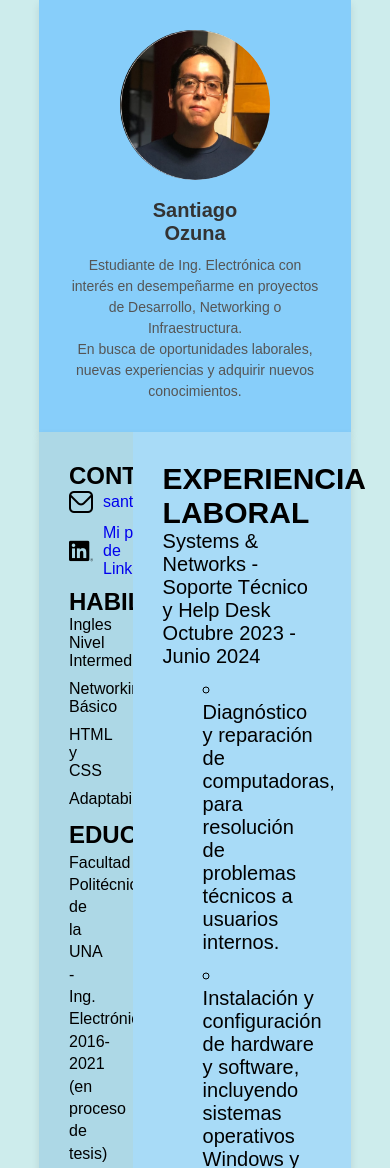
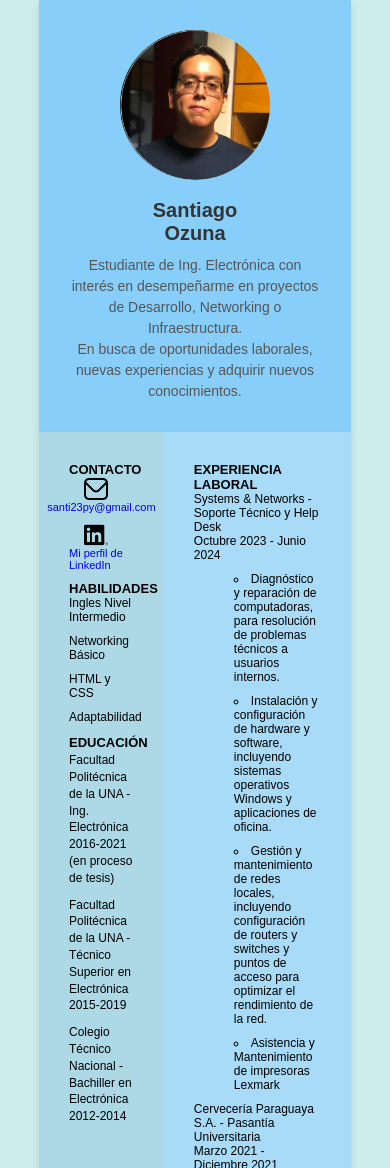
Before and after one commit to DemonTOF/mi_cv_en_CSS, a plain HTML site: page index.html in a window 390 px wide. Shown: the top 1168 px of the page. Drawn offline with Linux system fonts and the light colour scheme.

Commit message:
Agregué cambios al css de modo que sea mas responsivo

```diff
--- a/style.css
+++ b/style.css
@@ -69,6 +69,19 @@
     .perfil-info p {
         font-size: 14px;
     }
+
+    .main h2 {
+        font-size: 13px;
+    }
+
+    .main p, li {
+        font-size: 12px;
+    }
+
+    .main a{
+        flex-direction: column;
+        font-size: 11px;
+    }
 }
 
 /* Main*/
@@ -84,7 +97,7 @@
 /* Aside*/
 .aside {
     background-color:lightblue ;
-    width: 30%;
+    width: 40%;
     padding: 30px;
 }
 .contacto-info a {
@@ -115,7 +128,7 @@
 /* Section*/
 .section {
     background-color:#a8dbf7;
-    width: 70%;
+    width: 60%;
     padding: 30px;
     font-size: 20px;
 }
```
